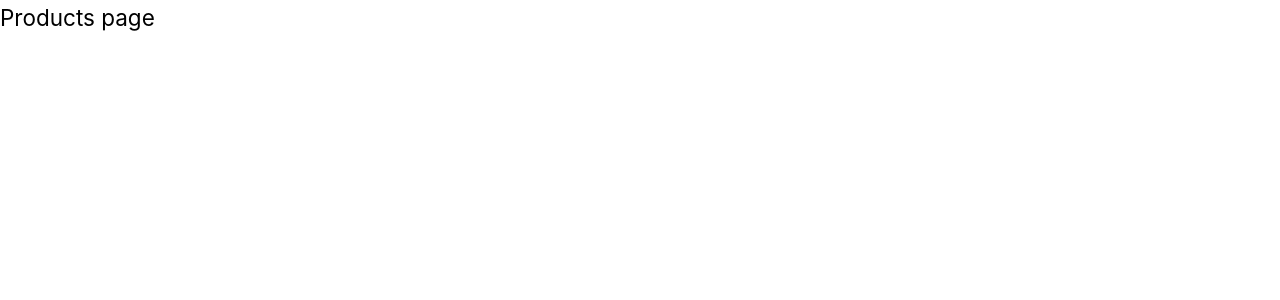
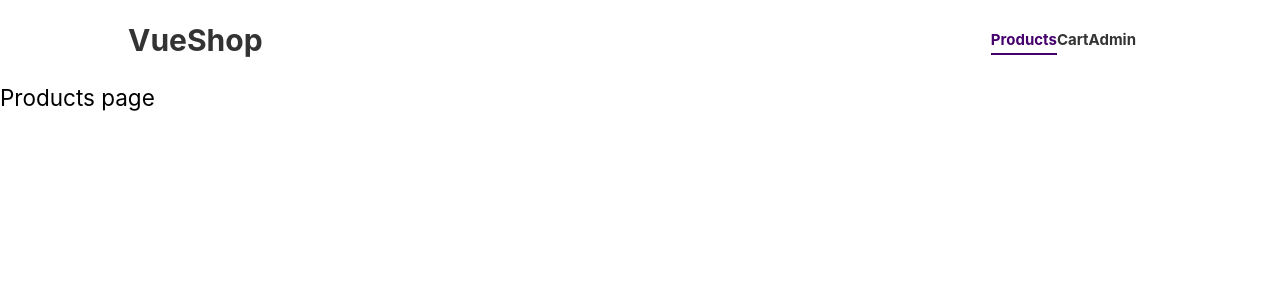
Before and after one commit to ts-andrey/23-vue-projects, a Vue app in the folder demo-shop/: page /products in a window 1280 px wide. Shown: the top 300 px of the page. Built offline with nearby package versions, Linux system fonts and the light colour scheme.

Commit message:
feat: add navigation

```diff
--- a/demo-shop/src/App.vue
+++ b/demo-shop/src/App.vue
@@ -1,7 +1,22 @@
-<script>
-
-</script>
-
 <template>
+  <the-header></the-header>
   <router-view></router-view>
 </template>
+
+<script>
+import TheHeader from './components/nav/TheHeader.vue';
+
+export default {
+  components: {
+    TheHeader
+  },
+  data() {
+    return {
+
+    }
+  },
+  methods: {
+
+  }
+}
+</script>
--- a/demo-shop/src/components/nav/TheHeader.vue
+++ b/demo-shop/src/components/nav/TheHeader.vue
@@ -1,5 +1,57 @@
-<template></template>
+<template>
+  <header>
+    <h1>
+      <router-link to="/">VueShop</router-link>
+    </h1>
+    <nav>
+      <ul>
+        <li>
+          <router-link to="/products">Products</router-link>
+          <router-link to="/cart">Cart</router-link>
+          <router-link to="/admin">Admin</router-link>
+        </li>
+      </ul>
+    </nav>
+  </header>
+</template>
 
 <script></script>
 
-<style></style>
+<style scoped>
+header {
+  height: 5rem;
+  background-color: #fff;
+  margin: 0 10%;
+  display: flex;
+  justify-content: space-between;
+  align-items: center;
+}
+
+ul {
+  list-style: none;
+  margin: 0;
+  padding: 0;
+  display: flex;
+  justify-self: center;
+  align-items: center;
+}
+
+li {
+  margin: 0 1rem;
+}
+
+a {
+  text-decoration: none;
+  color: #333;
+  font-weight: bold;
+  border-bottom: 2px solid transparent;
+  padding-bottom: 0.25rem;
+}
+
+a:hover,
+a:active,
+a.router-link-active {
+  color: #45006d;
+  border-color: #45006d;
+}
+</style>
```
